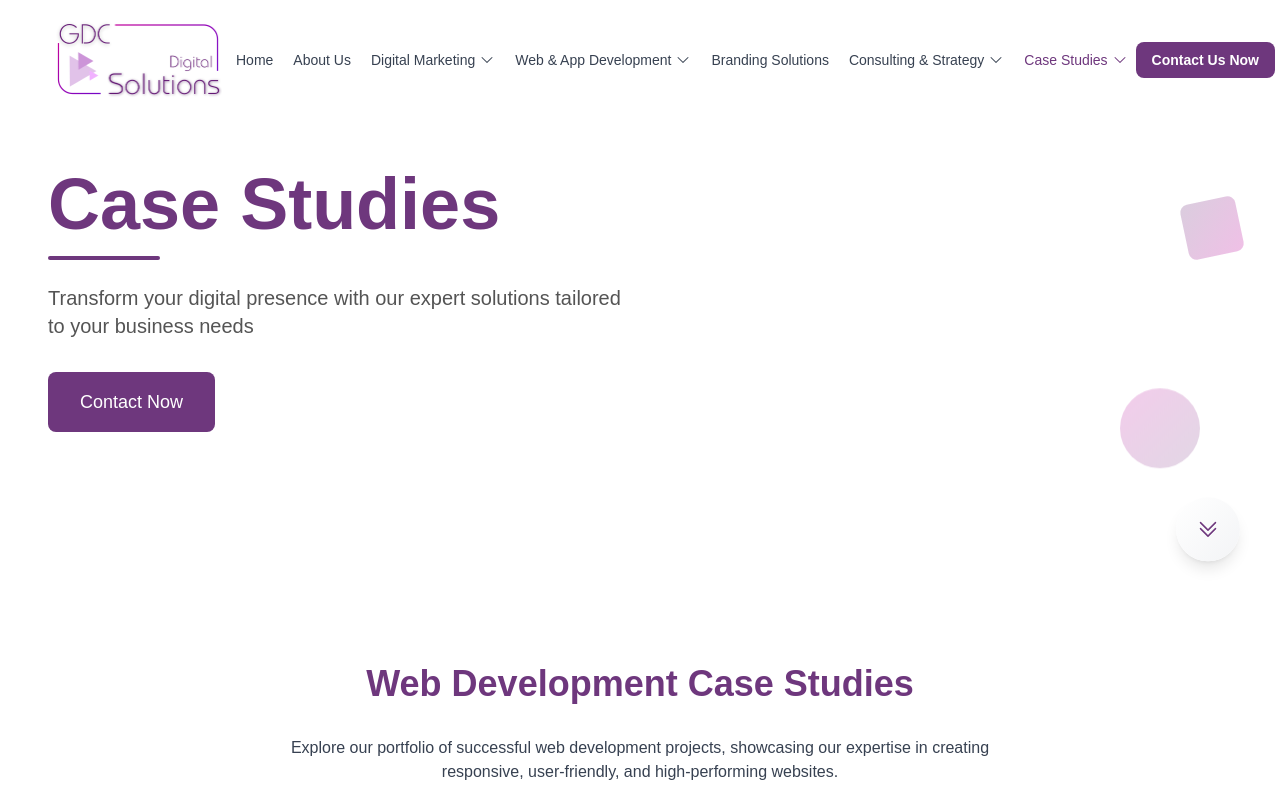
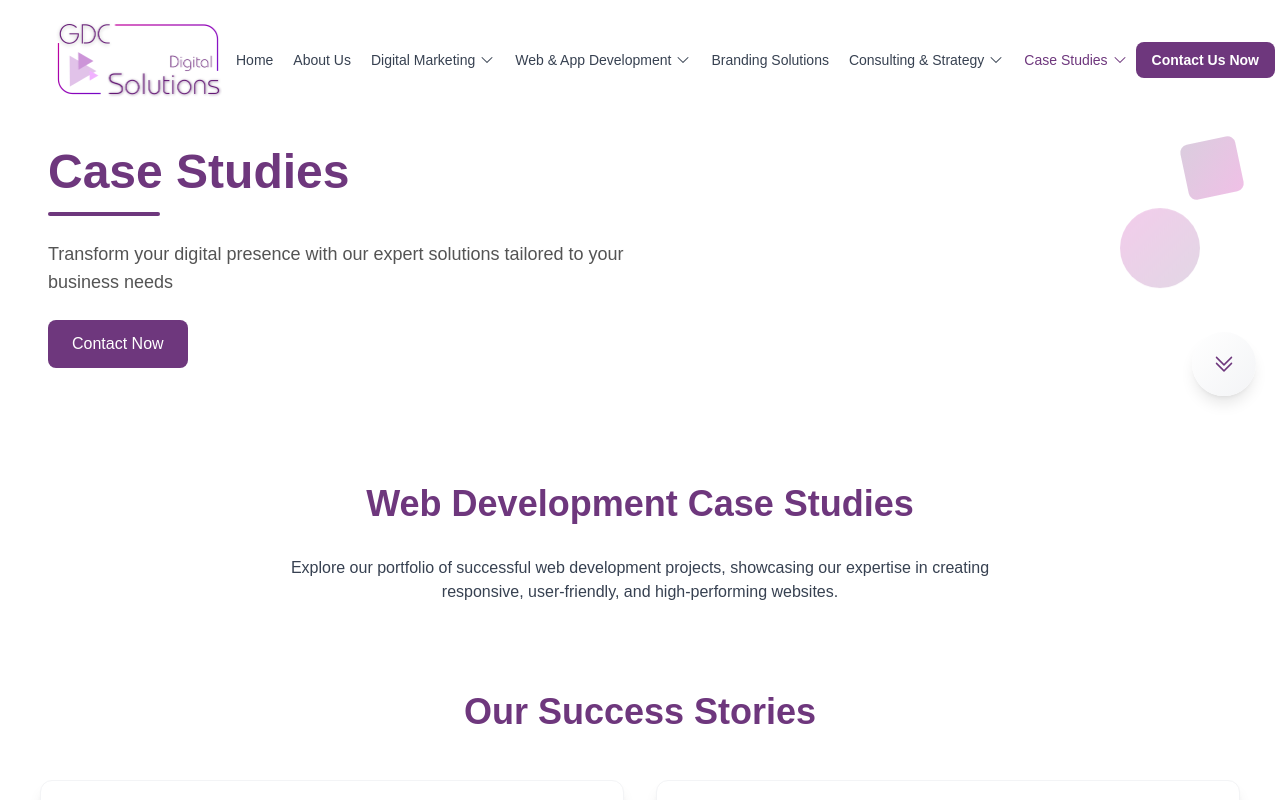
Before and after one commit to Malshi-K/GDC-Digital-Solutions-v3, a Next.js app: page /case-studies/web-development in a window 1280 px wide. Shown: the top 800 px of the page. Built offline with nearby package versions, Linux system fonts and the light colour scheme.

Commit message:
removed space of page titles

```diff
--- a/components/PageTitle.js
+++ b/components/PageTitle.js
@@ -65,7 +65,7 @@
   // Currently using a simple fade-up on mount for the title
 
   return (
-  <section className="relative flex items-center justify-center min-h-[420px] sm:min-h-[520px] lg:min-h-[600px] text-white overflow-hidden">
+  <section className="relative flex items-center justify-center min-h-[320px] sm:min-h-[380px] lg:min-h-[420px] pt-20 sm:pt-24 text-white overflow-hidden">
       {/* Purple Gradient Background */}
       <div className="absolute inset-0 z-10" />
 
@@ -86,7 +86,7 @@
       <div className="relative z-20 w-full max-w-7xl mx-auto px-4 sm:px-6 md:px-8 lg:px-12">
   <div className="w-full text-center md:text-left">
           <motion.h1
-            className="text-customPurple text-3xl sm:text-4xl md:text-5xl lg:text-6xl xl:text-7xl font-bold mb-3 md:mb-4 leading-tight"
+            className="text-customPurple text-2xl sm:text-3xl md:text-4xl lg:text-5xl font-bold mb-3 md:mb-4 leading-tight"
             initial={{ opacity: 0, y: 24 }}
             animate={{ opacity: 1, y: 0 }}
             transition={{ duration: 0.6, ease: "easeOut" }}
@@ -104,7 +104,7 @@
           />
 
           {/* Subtitle/Description */}
-          <p className="text-customGray text-base sm:text-lg md:text-xl mb-8 leading-relaxed max-w-xl mx-auto md:mx-0">
+          <p className="text-customGray text-sm sm:text-base md:text-lg mb-6 leading-relaxed max-w-xl mx-auto md:mx-0">
             Transform your digital presence with our expert solutions tailored
             to your business needs
           </p>
@@ -114,7 +114,7 @@
             {/* Primary CTA Button */}
             <Link
               href="/contact-us"
-              className="inline-flex items-center justify-center px-8 py-4 bg-customPurple text-white text-lg font-semibold rounded-lg transition-all duration-300 hover:scale-105 hover:shadow-xl group"
+              className="inline-flex items-center justify-center px-6 py-3 bg-customPurple text-white text-base font-semibold rounded-lg transition-all duration-300 hover:scale-105 hover:shadow-xl group"
             >
               Contact Now
             </Link>
@@ -124,7 +124,7 @@
 
       {/* Enhanced Scroll Down Indicator */}
       <motion.div
-        className="hidden lg:flex absolute bottom-10 right-10 z-20 cursor-pointer group"
+        className="hidden lg:flex absolute bottom-6 right-6 z-20 cursor-pointer group"
         animate={{ y: [0, 10, 0] }}
         transition={{ repeat: Infinity, duration: 1.5 }}
         onClick={handleScrollDown}
@@ -141,7 +141,7 @@
       </motion.div>
 
       {/* Trust Indicators */}
-      <div className="absolute bottom-6 left-1/2 transform -translate-x-1/2 md:left-6 md:transform-none md:translate-x-0 z-20">
+      <div className="absolute bottom-4 left-1/2 transform -translate-x-1/2 md:left-6 md:transform-none md:translate-x-0 z-20">
         <div className="flex items-center space-x-4 text-white/60 text-center md:text-left">
           <div className="flex items-center">
             <svg
--- a/components/request-quote/RequestQuoteForm.js
+++ b/components/request-quote/RequestQuoteForm.js
@@ -215,7 +215,7 @@
 
   return (
     <section className="flex justify-center items-center relative">
-      <div id="move-down" className="py-10 w-full">
+      <div id="move-down" className="py-6 w-full">
         <div className="bg-opacity-90 backdrop-blur-md rounded-lg shadow-xl p-8 w-full max-w-6xl mx-auto flex flex-col lg:flex-row relative overflow-hidden">
           {/* Contact Info Section */}
           <div className="w-full md:w-1/2 relative">
```
